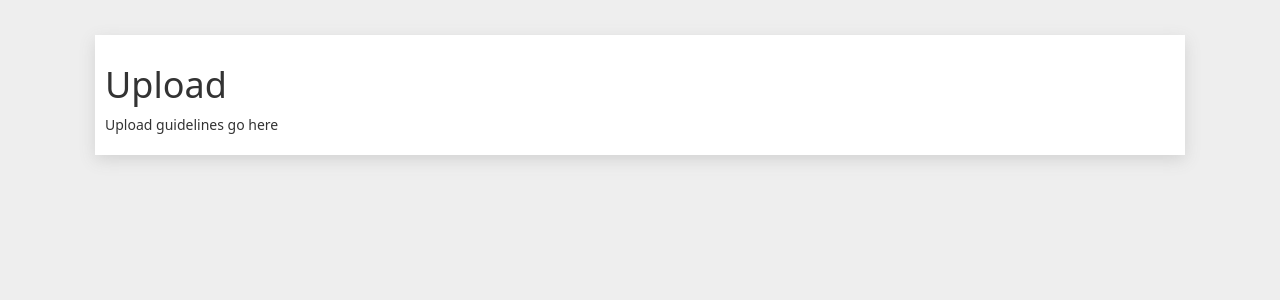
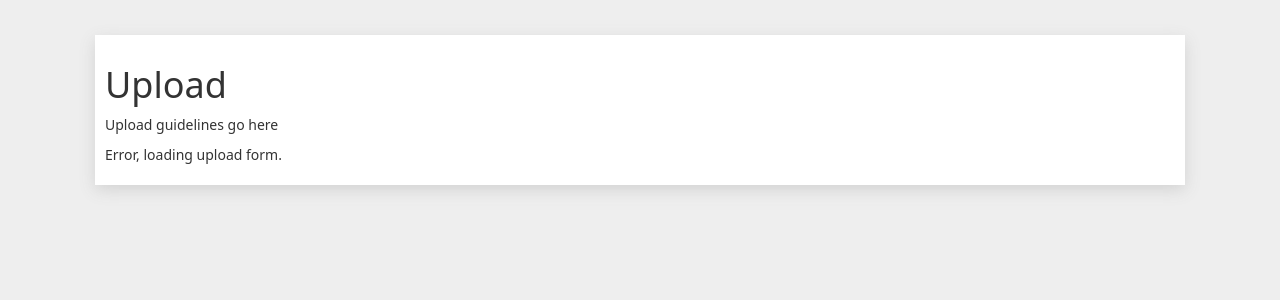
Before and after one commit to timlyo/EvergreenScouts, a Flask app: page /upload in a window 1280 px wide. Shown: the part 51-351 px from the top of the page. Run offline with Flask 2, Linux system fonts and the light colour scheme; the visitor is signed in with stand-in values (Sample User, id 1); some libraries are stand-ins or nearby versions.

Commit message:
Completed basic outline of upload

```diff
--- a/website/__init__.py
+++ b/website/__init__.py
@@ -11,7 +11,7 @@ app.jinja_env.filters["format_date"] = filters.format_date
 app.jinja_env.filters["format_date_readable"] = filters.format_date_readable
 app.jinja_env.filters["format_date_time"] = filters.format_date_time
 
-app.config["UPLOAD_FOLDER"] = "../uploads"
+app.config["UPLOAD_FOLDER"] = "uploads/"
 
 login_manager = flask_login.LoginManager()
 login_manager.init_app(app)
--- a/website/routes/routes.py
+++ b/website/routes/routes.py
@@ -1,14 +1,13 @@
 from website import app
 
-from flask import render_template, request, flash
+from flask import render_template, request, flash, redirect, url_for
 import flask
 from flask_login import login_required
+import datetime
+from website import app, forms, data
 
 from flaskext.uploads import secure_filename
-
-import datetime
-
-from website import app, forms, data
+import os
 
 
 @app.route("/index")
@@ -21,11 +20,14 @@ def index():
 @app.route("/upload", methods=["GET", "POST"])
 @login_required
 def upload():
+	print("upload")
 	if request.method == "POST":
 		file = request.files["file"]
 		if file:
 			filename = secure_filename(file.filename)
-			file.save(os.path)
+			file.save(os.path.join(app.config["UPLOAD_FOLDER"], filename))
+			# TODO add database updates
+			return redirect("/")  # TODO change to album page
 
 	return render_template("upload.html")
 
--- a/website/templates/upload.html
+++ b/website/templates/upload.html
@@ -1,5 +1,7 @@
 {% extends "partials/layout.html" %}
 {% block headerAdditionals %}
+    <link rel="stylesheet" href="https://cdnjs.cloudflare.com/ajax/libs/dropzone/4.2.0/min/dropzone.min.css"/>
+    <script src="https://cdnjs.cloudflare.com/ajax/libs/dropzone/4.2.0/min/dropzone.min.js"></script>
 {% endblock  %}
 
 {% block body %}
@@ -10,6 +12,12 @@
 
             <p>Upload guidelines go here</p>
 
+            <form action="/upload" method="post" enctype="multipart/form-data" class="dropzone">
+                <div class="fallback">
+                    <p>Error, loading upload form.</p>
+                </div>
+            </form>
+
         </div>
     </div>
 </div>
```
Also changed, not shown: data/news.json (+1 -1 lines).
